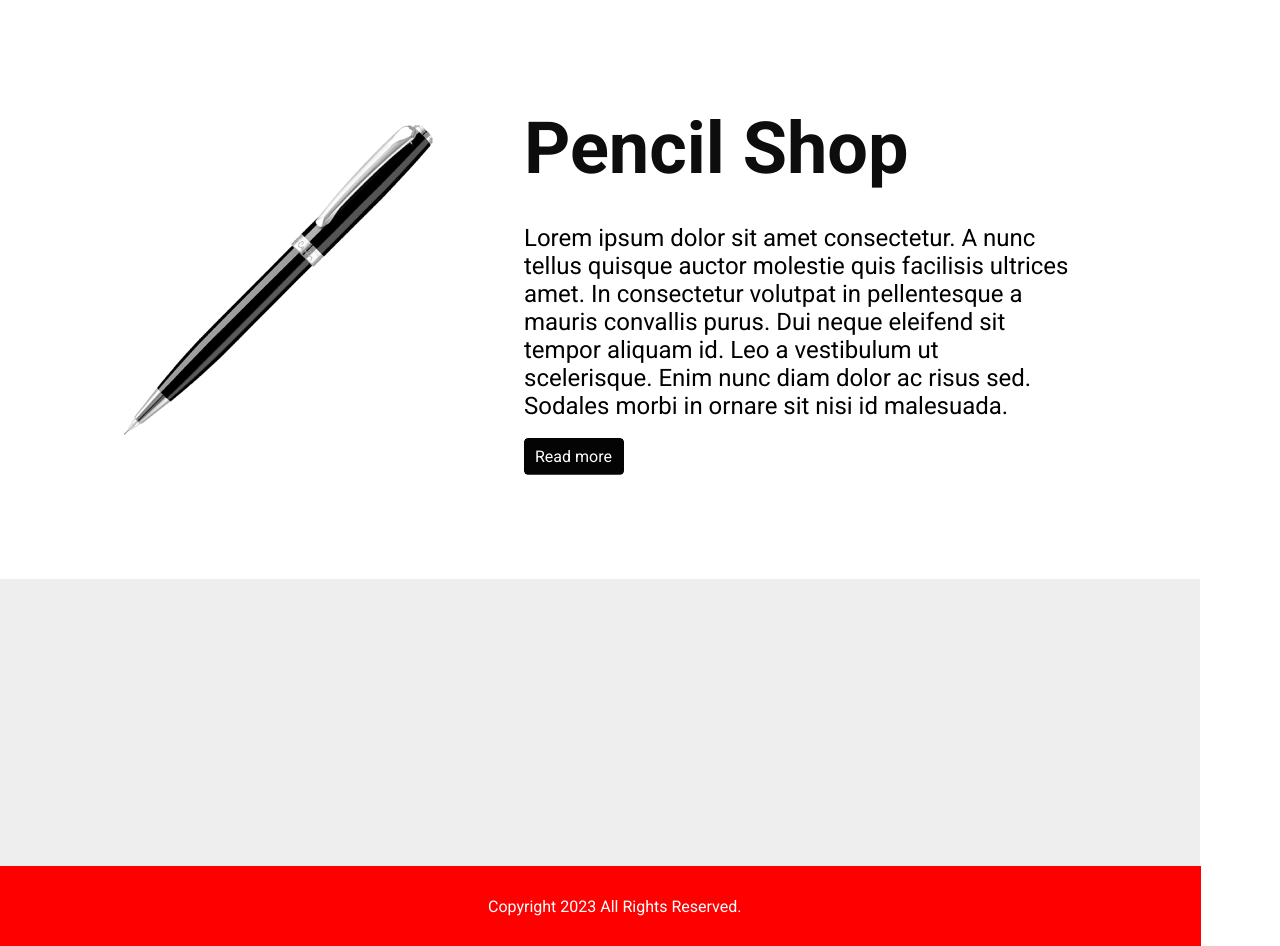
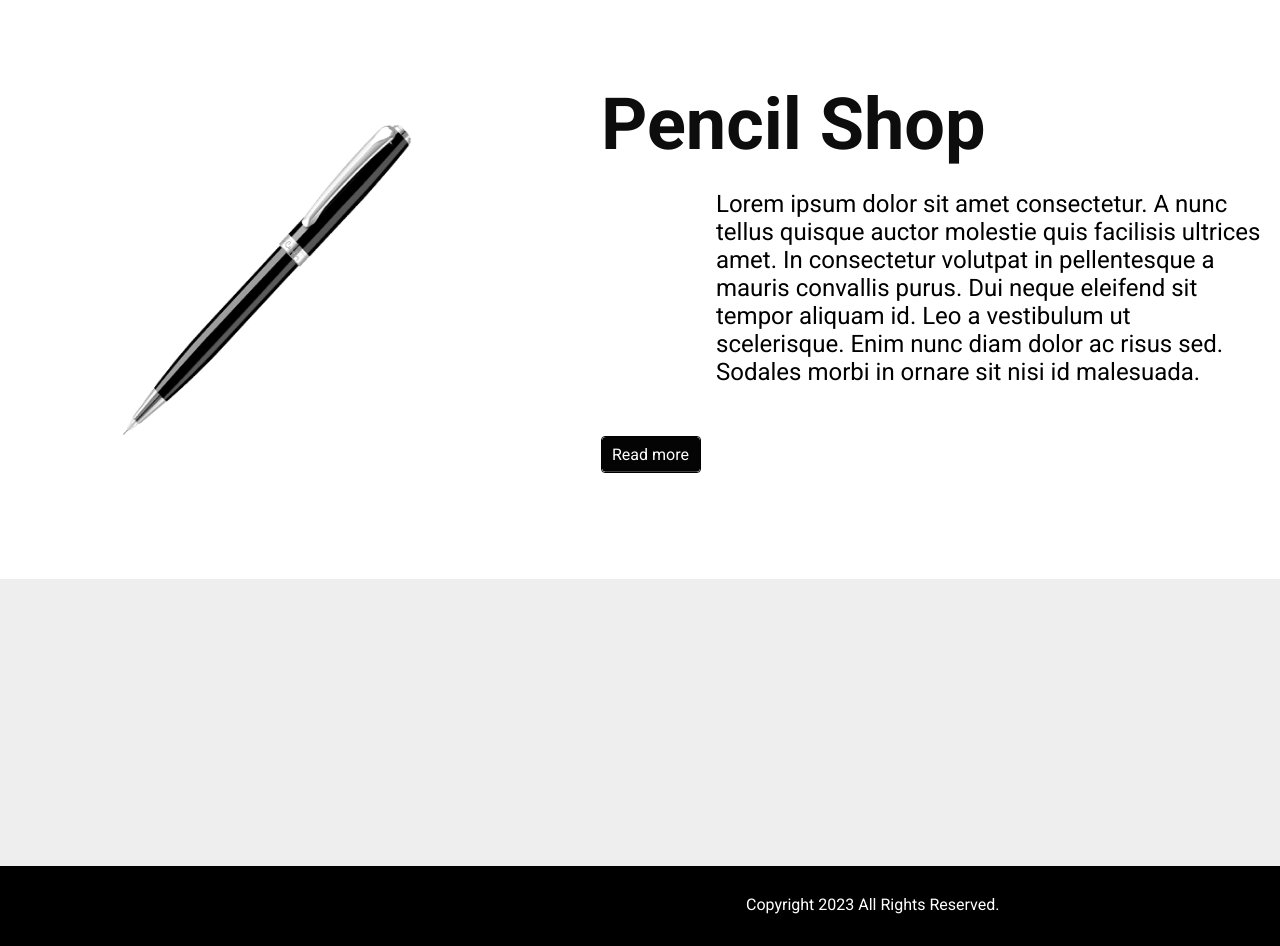
Before and after one commit to kristiyan-velkov/Figma-to-JSON-Community-HTML, a website built with Parcel: page index.html in a window 1280 px wide. Shown: the part 576-1522 px from the top of the page. Built offline with nearby package versions, Linux system fonts and the light colour scheme.

Commit message:
Commit from TeleportHQ

```diff
--- a/index.css
+++ b/index.css
@@ -108,7 +108,7 @@
 .homepage-rectangle16 {
   top: 0px;
   left: 0px;
-  width: 1205px;
+  width: 1722px;
   height: 573px;
   position: absolute;
 }
@@ -251,3 +251,59 @@
   font-stretch: normal;
   text-decoration: none;
 }
+@media(max-width: 1600px) {
+  .homepage-about-as {
+    top: 555px;
+    left: -69px;
+    right: -142px;
+    width: 1506px;
+  }
+  .homepage-rectangle6 {
+    left: 670px;
+    bottom: 12px;
+    border-color: var(--dl-color-gray-black);
+    border-width: 1px;
+  }
+  .homepage-text {
+    top: 103px;
+    left: 670px;
+  }
+  .homepage-text02 {
+    left: 681px;
+    bottom: 7px;
+  }
+  .homepage-rectangle16 {
+    width: 1598px;
+  }
+  .homepage-text08 {
+    top: 107px;
+    left: 56px;
+  }
+  .homepage-text10 {
+    top: -30px;
+    left: -17px;
+    color: #000000;
+  }
+  .homepage-text12 {
+    top: 766px;
+    left: 716px;
+  }
+  .homepage-fontainemechanicalpencil-pfom-premovebgpreview1 {
+    width: 299px;
+  }
+  .homepage-rectangle17 {
+    right: 0px;
+    width: 1599px;
+    bottom: 86px;
+  }
+  .homepage-group2 {
+    right: 0px;
+    width: 1600px;
+    bottom: 0px;
+    background-color: #000000;
+  }
+  .homepage-text14 {
+    top: -2px;
+    right: -258px;
+  }
+}
--- a/index.html
+++ b/index.html
@@ -112,7 +112,7 @@
           </span>
           <img
             alt="Rectangle161124"
-            src="public/external/rectangle161124-foa9-1300w.png"
+            src="public/external/rectangle161124-foa9-1800w.png"
             class="homepage-rectangle16"
           />
           <div class="homepage-frame2">
@@ -142,7 +142,7 @@
           />
           <img
             alt="Rectangle17423"
-            src="public/external/rectangle17423-4pmk-300h.png"
+            src="public/external/rectangle17423-4pmk-1600w.png"
             class="homepage-rectangle17"
           />
           <div class="homepage-group2">
```
Also changed, not shown: public/external/rectangle161124-foa9-1800w.png (added), public/external/rectangle17423-4pmk-1600w.png (added).
